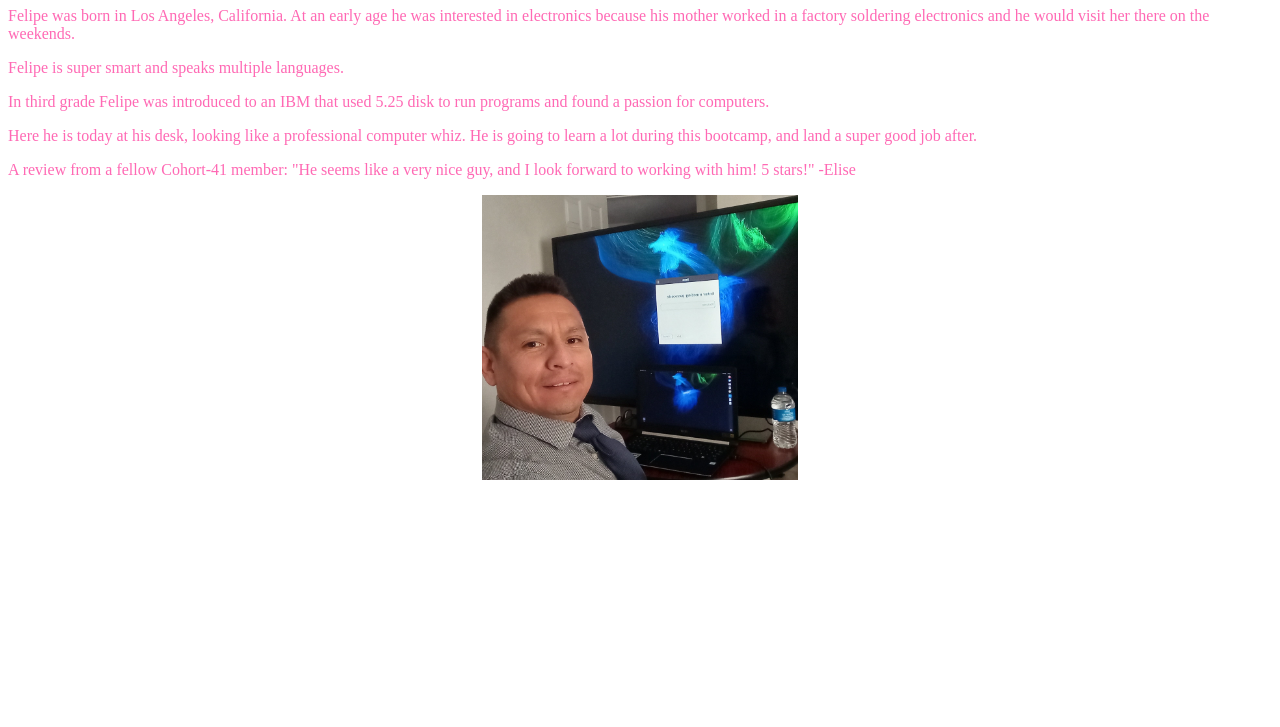
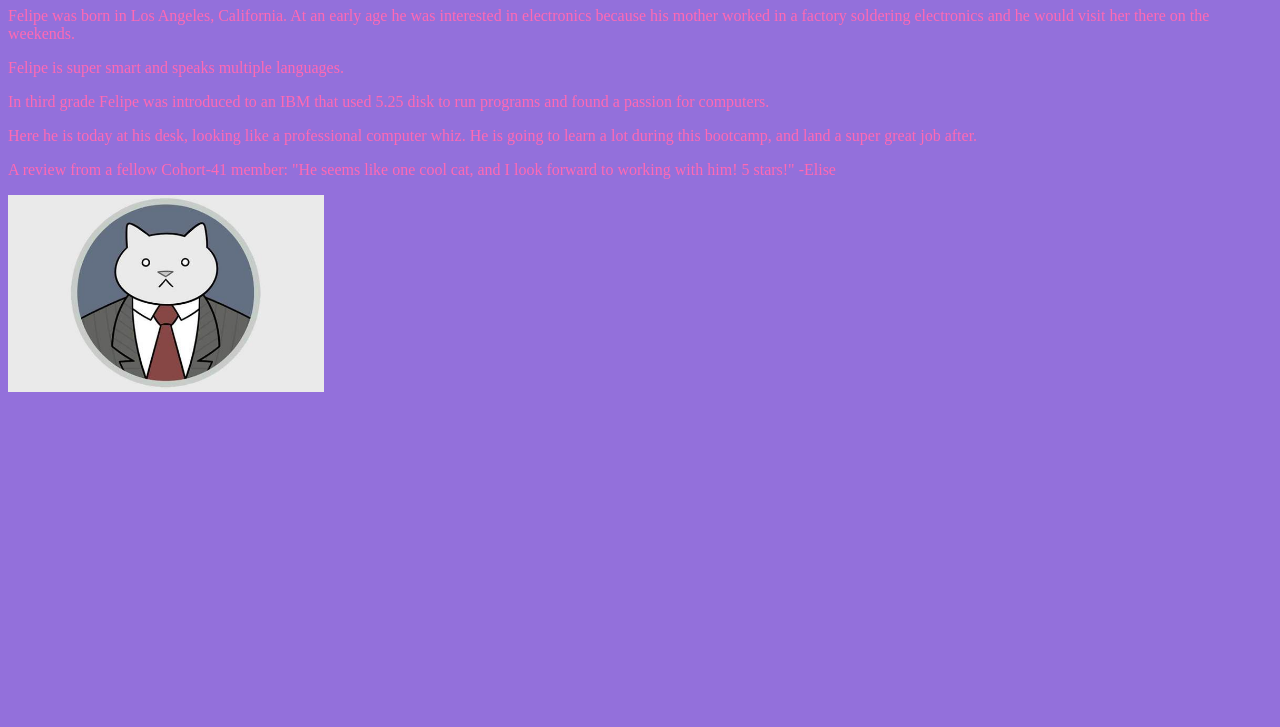
Before and after one commit to FelipeJuarezJr/aboutfelipejuarezjr, a plain HTML site: page index.html in a window 1280 px wide. Shown: the part 73-800 px from the top of the page. Drawn offline with Linux system fonts and the light colour scheme.

Commit message:
changed bg color

```diff
--- a/css/styles.css
+++ b/css/styles.css
@@ -7,6 +7,8 @@ p   {
 
 img {
     width: 25%;
-    display: block;
-    margin: 0 auto;
 }
+
+body {
+    background-color: mediumpurple;
+}
--- a/index.html
+++ b/index.html
@@ -14,9 +14,9 @@
 <p>Felipe is super smart and speaks multiple languages.</p>
 <p>In third grade Felipe was introduced to an IBM that used 5.25 disk to run programs and found a passion for
   computers.</p>
-<p>Here he is today at his desk, looking like a professional computer whiz. He is going to learn a lot during this bootcamp, and land a super good job after.</p>
-<p>A review from a fellow Cohort-41 member: "He seems like a very nice guy, and I look forward to working with him! 5 stars!" -Elise</p>
-<img src="./img/workSpacePic.jpg" alt="Image of Felipe Juarez Jr" />
+<p>Here he is today at his desk, looking like a professional computer whiz. He is going to learn a lot during this bootcamp, and land a super great job after.</p>
+<p>A review from a fellow Cohort-41 member: "He seems like one cool cat, and I look forward to working with him! 5 stars!" -Elise</p>
+<img src="business-cat.jpg" alt="Image of Felipe Juarez Jr" />
 </body>
 </html>
 
```
Also changed, not shown: business-cat.jpg (added).
